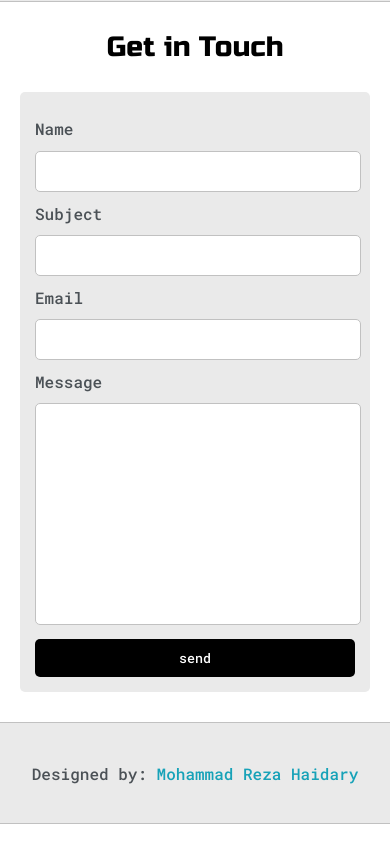
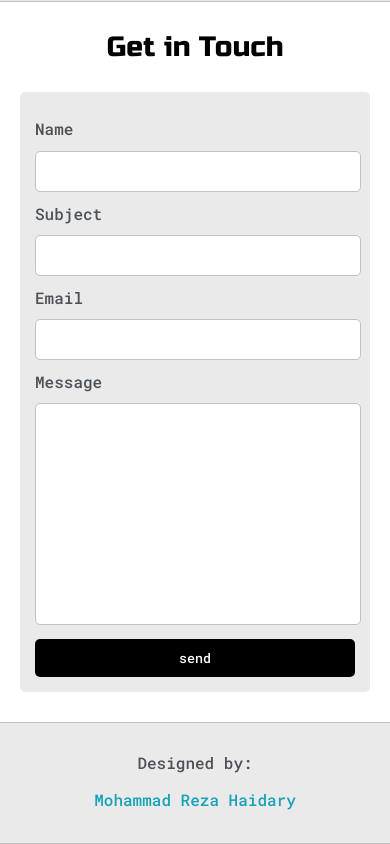
Before and after one commit to m-reza2021/portfolio, a plain HTML site: page index.html in a window 390 px wide. Shown: the part 3497-4341 px from the top of the page. Drawn offline with Linux system fonts and the light colour scheme.

Commit message:
fifth commit

```diff
--- a/default.css
+++ b/default.css
@@ -368,9 +368,9 @@ overflow: auto;
 
 #footer{
     height: 100px;
-    display: grid;
-    align-content: center;
-    text-align: center;
+    display: flex;
+    justify-content: center;
+    align-items: center;
 }
 
 @media screen and (max-width: 1200px){
@@ -410,4 +410,10 @@ overflow: auto;
     #contact-form{
         max-width: 320px;
     }
+
+    #footer{
+        flex-direction: column;
+        padding-bottom:20px ;
+    }
+
 }
--- a/index.html
+++ b/index.html
@@ -179,9 +179,8 @@
 
     <section class="s1">
         <div id="footer">
-            <p>Designed by: <a target="_blank" href="#">Mohammad Reza Haidary</a></p>
+            <div id="left-footer"><p>Designed by:</p></div> <div id="right-footer"><a target="_blank" href="#">Mohammad Reza Haidary</a></div>
         </div>
-
     </section>
 
     <script type="text/javascript" src="script.js"></script>
```
